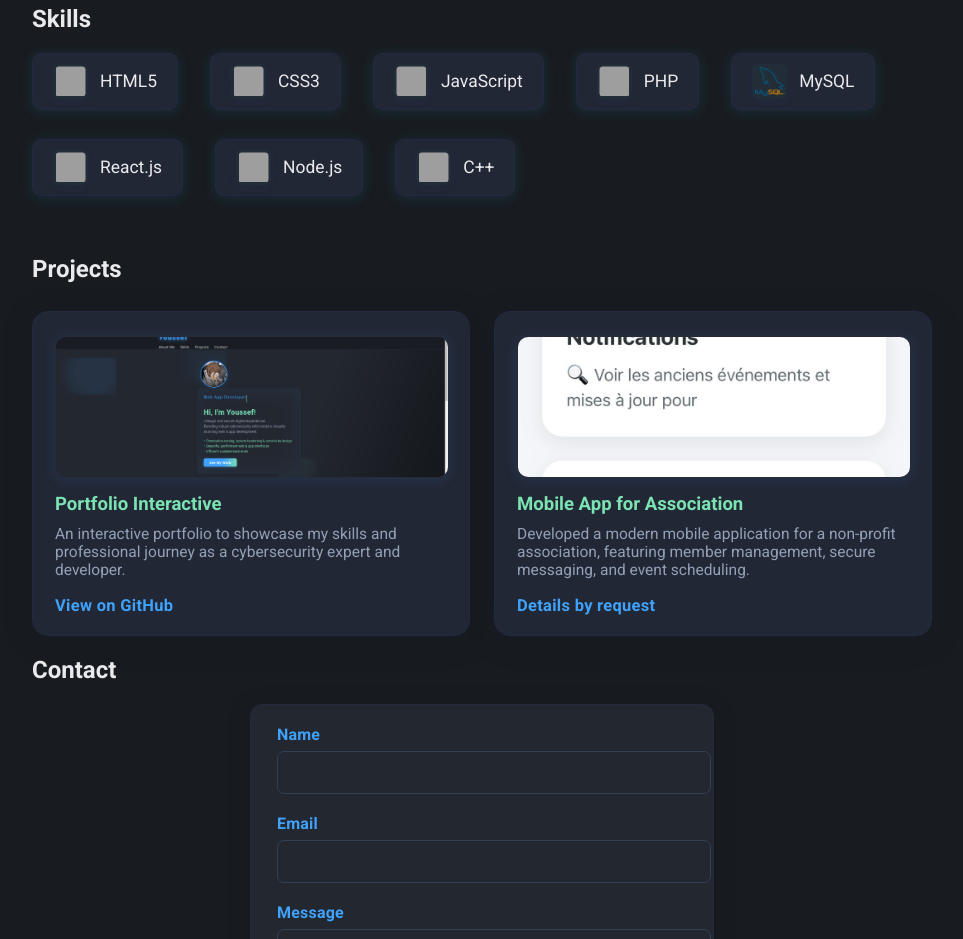
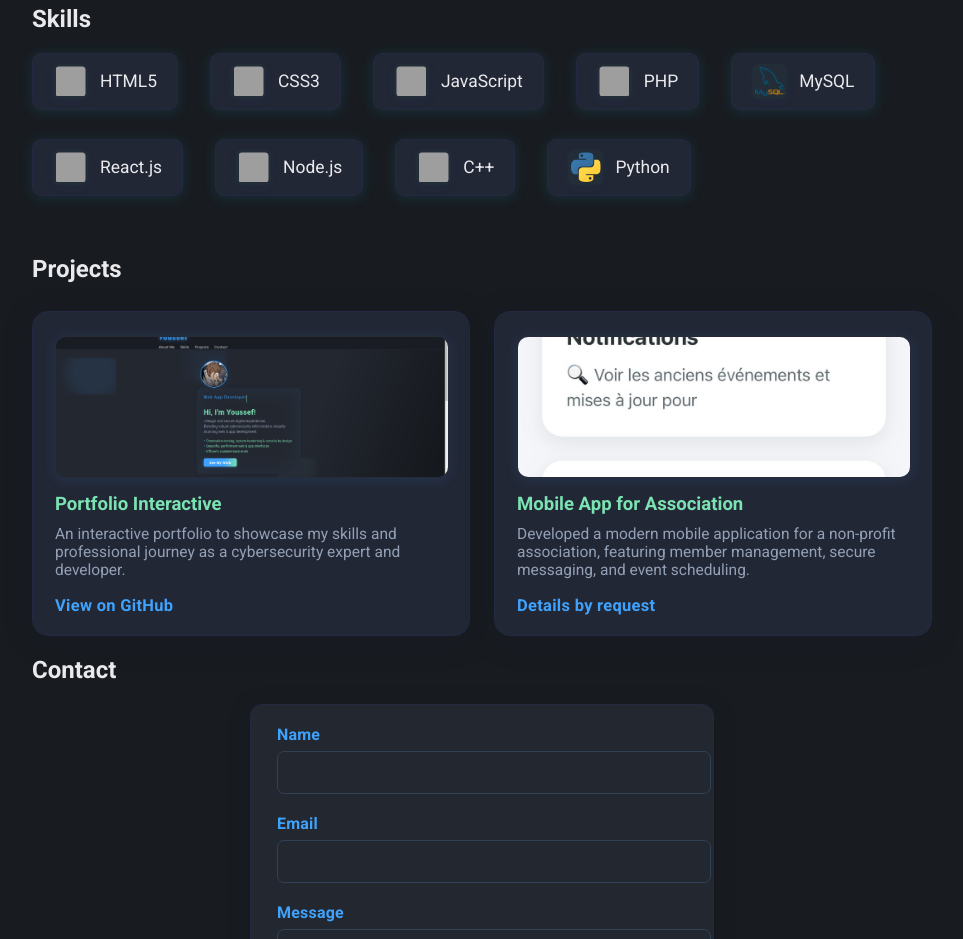
Before and after one commit to You-ssefX/Portfolio, a plain HTML site: page index.html in a window 1280 px wide. Shown: the part 980-1919 px from the top of the page, without its empty margins (158-1121 px from the left). Drawn offline with Linux system fonts and the light colour scheme; grey boxes are pictures that could not be loaded.

Commit message:
Skills python add

```diff
--- a/index.html
+++ b/index.html
@@ -107,6 +107,10 @@
           <img src="https://cdn.jsdelivr.net/gh/devicons/devicon/icons/cplusplus/cplusplus-plain.svg" alt="C++ logo" title="C++">
           <span>C++</span>
         </li>
+        <li>
+          <img src="python.png" alt="Python logo" title="Python">
+          <span>Python</span>
+        </li>
       </ul>
     </div>
   </section>
```
Also changed, not shown: python.png (added).
